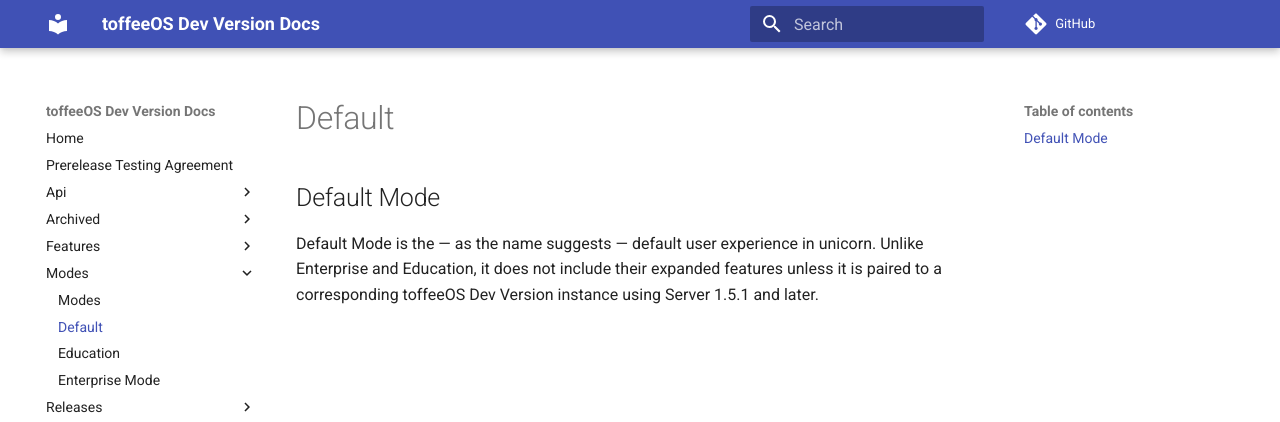
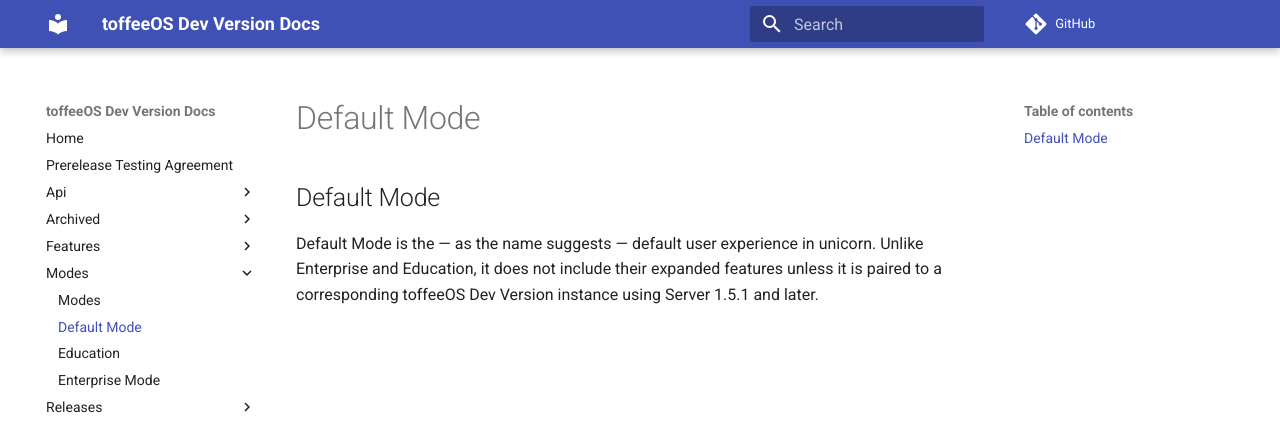
Before and after one commit to Wallymer/toffeeOSdocs, an MkDocs documentation site: the page built from docs/modes/default.md, in a window 1280 px wide. Shown: the top 422 px of the page. Built offline with MkDocs 1.6.1 and Material for MkDocs 9.7.7, drawn with Linux system fonts in a browser that asks for light colours; comment, search, counter and statistics services are not loaded.

Commit message:
DEFAULT: add title for mkdocs
Signed-off-by: Slade Watkins <slade@sladewatkins.com>

```diff
--- a/docs/modes/default.md
+++ b/docs/modes/default.md
@@ -1,2 +1,6 @@
+---
+title: Default Mode
+---
+
 ## Default Mode
 Default Mode is the — as the name suggests — default user experience in unicorn. Unlike Enterprise and Education, it does not include their expanded features unless it is paired to a corresponding toffeeOS Dev Version instance using Server 1.5.1 and later.
```
